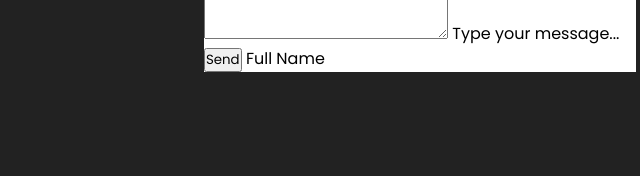
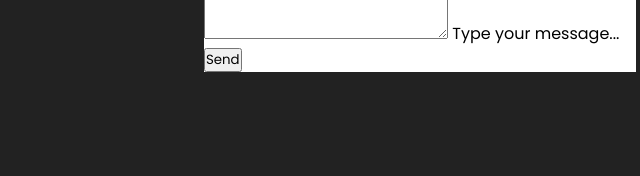
Before and after one commit to CJR85/responsive-contact-page, a plain HTML site: page index.html in a window 1280 px wide. Shown: the part 486-662 px from the top of the page, 515-1155 px from the left. Drawn offline with nearby package versions, Linux system fonts and the light colour scheme.

Commit message:
Remove span

```diff
--- a/index.html
+++ b/index.html
@@ -79,7 +79,6 @@
             </div>
             <div class="inputBox">
               <input type="submit" value="Send" />
-              <span>Full Name</span>
             </div>
           </form>
         </div>
```
